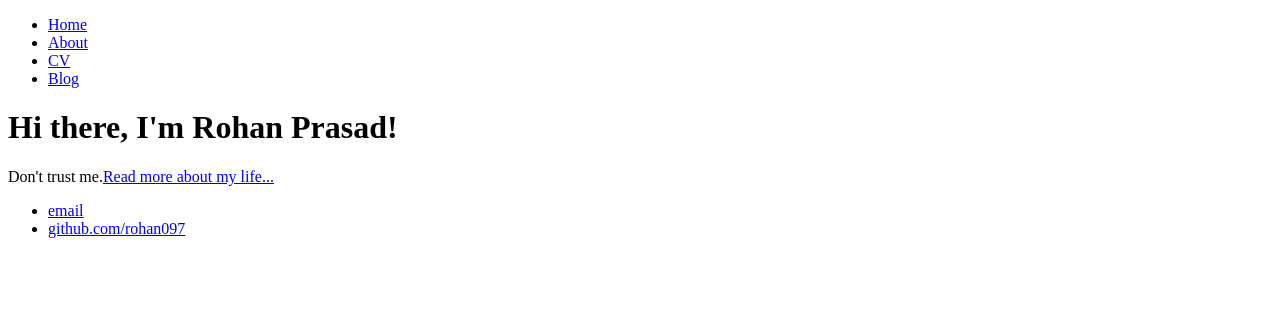
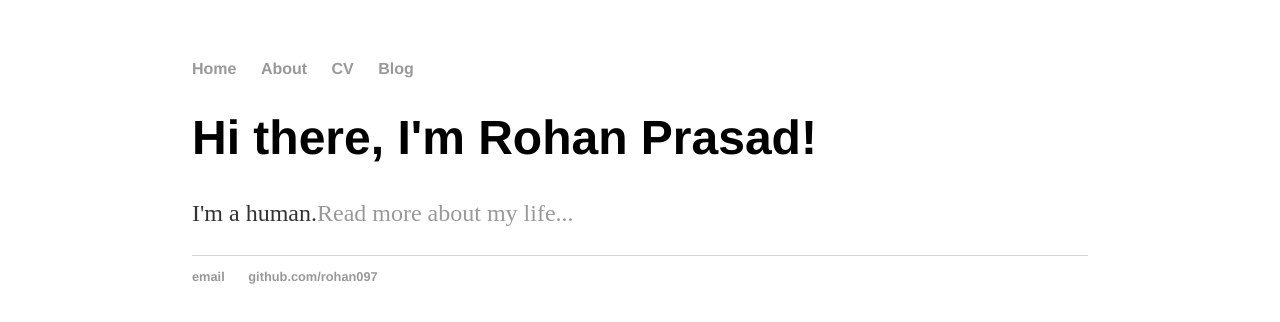
Before and after one commit to rohan097/rohan097.github.io, a plain HTML site: page index.html in a window 1280 px wide. Drawn offline with Linux system fonts and the light colour scheme.

Commit message:
Update index.html

```diff
--- a/index.html
+++ b/index.html
@@ -2,6 +2,8 @@
 <html>
 	<head>
 		<title>Rohan Prasad, a Python lover!</title>
+		<!-- link to main stylesheet -->
+		<link rel="stylesheet" type="text/css" href="/css/main.css">
 	</head>
 	<body>
 		<nav>
@@ -15,7 +17,7 @@
 		<div class="container">
     		<div class="blurb">
         		<h1>Hi there, I'm Rohan Prasad!</h1>
-				<p>Don't trust me.<a href="/about">Read more about my life...</a></p>
+				<p>I'm a human.<a href="/about">Read more about my life...</a></p>
     		</div><!-- /.blurb -->
 		</div><!-- /.container -->
 		<footer>
```
